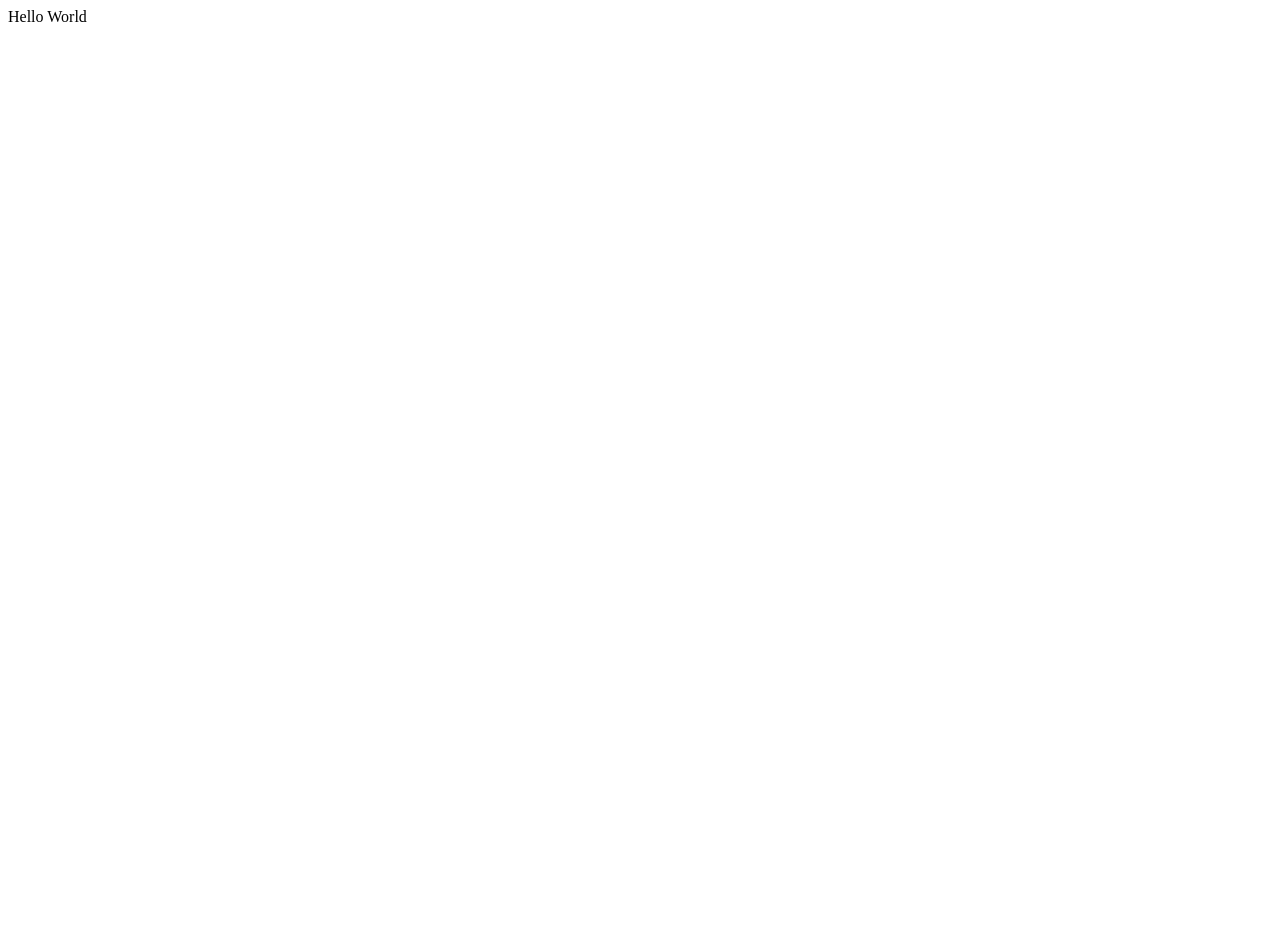
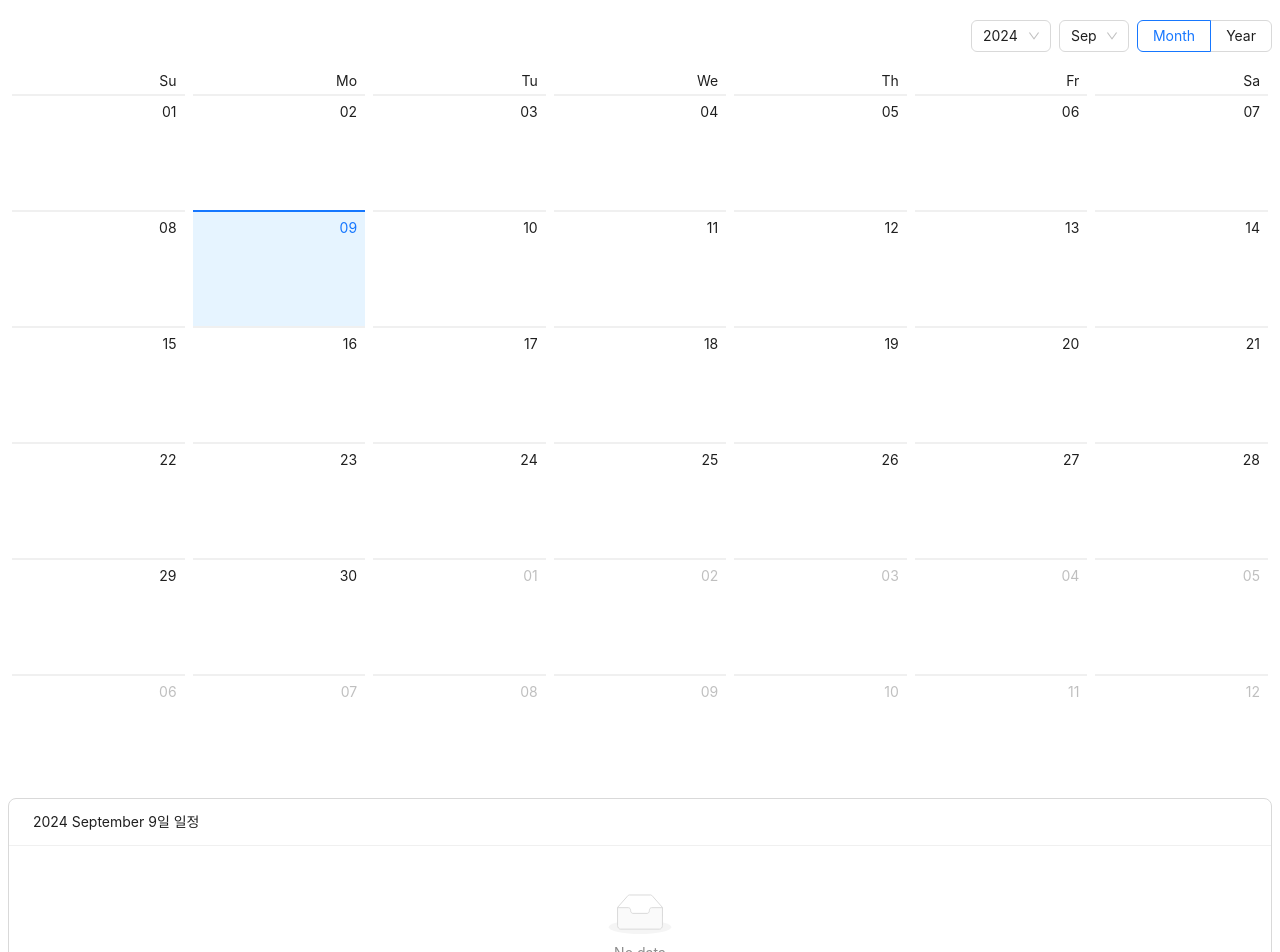
Before and after one commit to suwan98/clush-technical-assignment, a React (Vite) app: page / in a window 1280 px wide. Shown: the top 952 px of the page. Before the commit the page ends 800 px from the top, so only its background shows below. Built offline with nearby package versions, Linux system fonts and the light colour scheme.

Commit message:
✨ feat : 기본 이벤트 리스트 / 달력 구현

```diff
--- a/index.html
+++ b/index.html
@@ -9,6 +9,7 @@
 </head>
 
 <body>
+    <noscript>해당 애플리케이션은 JavaScript 활성화가 필요합니다.</noscript>
     <div id="root"></div>
     <script type="module" src="/src/main.tsx"></script>
 </body>
--- a/package.json
+++ b/package.json
@@ -18,6 +18,8 @@
     "@types/react": "^18.3.3",
     "@types/react-dom": "^18.3.0",
     "@vitejs/plugin-react": "^4.3.1",
+    "antd": "^5.20.6",
+    "dayjs": "^1.11.13",
     "eslint": "^9.9.0",
     "eslint-plugin-react-hooks": "^5.1.0-rc.0",
     "eslint-plugin-react-refresh": "^0.4.9",
--- a/src/App.tsx
+++ b/src/App.tsx
@@ -1,7 +1,18 @@
+import {useState} from "react";
+import Calendar from "./components/calendar/Calendar";
+import dayjs, {Dayjs} from "dayjs";
+import EventList from "./components/event/EventList";
+
 function App() {
+  const [selectedDate, setSelectedDate] = useState<Dayjs>(dayjs());
+  const [events, setEvents] = useState<
+    {id: string; title: string; date: Dayjs}[]
+  >([]);
+
   return (
     <>
-      <div>Hello World</div>
+      <Calendar value={selectedDate} onSelectDate={setSelectedDate} />
+      <EventList events={events} selectedDate={selectedDate} />
     </>
   );
 }
--- /dev/null
+++ b/src/components/calendar/Calendar.tsx
@@ -0,0 +1,26 @@
+import {Calendar as AntCalendar} from "antd";
+import {Dayjs} from "dayjs";
+
+interface CalenderProps {}
+
+function Calendar({value, onSelectDate}) {
+  const onSelect = (value: Dayjs) => {
+    onSelectDate(value);
+  };
+
+  const onPanelChange = (value: Dayjs) => {
+    onSelectDate(value);
+  };
+
+  return (
+    <>
+      <AntCalendar
+        value={value}
+        onSelect={onSelect}
+        onPanelChange={onPanelChange}
+      />
+    </>
+  );
+}
+
+export default Calendar;
--- /dev/null
+++ b/src/components/event/EventList.tsx
@@ -0,0 +1,25 @@
+import {Dayjs} from "dayjs";
+import {Event} from "../../types/Event";
+import {List} from "antd";
+import EventListHeader from "./EventListHeader";
+
+interface EventListProps {
+  events: Event[];
+  selectedDate: Dayjs;
+}
+
+function EventList({events, selectedDate}: EventListProps) {
+  const filteredEvents = events.filter((event) =>
+    event.date.isSame(selectedDate, "day")
+  );
+  return (
+    <List
+      header={<EventListHeader selectedDate={selectedDate} />}
+      bordered
+      dataSource={filteredEvents}
+      renderItem={(item) => <List.Item>{item.title}</List.Item>}
+    />
+  );
+}
+
+export default EventList;
--- /dev/null
+++ b/src/components/event/EventListHeader.tsx
@@ -0,0 +1,11 @@
+import {Dayjs} from "dayjs";
+
+interface EventListHeaderProps {
+  selectedDate: Dayjs;
+}
+
+function EventListHeader({selectedDate}: EventListHeaderProps) {
+  return <div> {selectedDate.format("YYYY MMMM D")}일 일정</div>;
+}
+
+export default EventListHeader;
--- /dev/null
+++ b/src/types/Event.ts
@@ -0,0 +1,7 @@
+import {Dayjs} from "dayjs";
+
+export interface Event {
+  id: string;
+  title: string;
+  date: Dayjs;
+}
```
Also changed, not shown: 1 other file (tests, documents, lock files or other folders).
